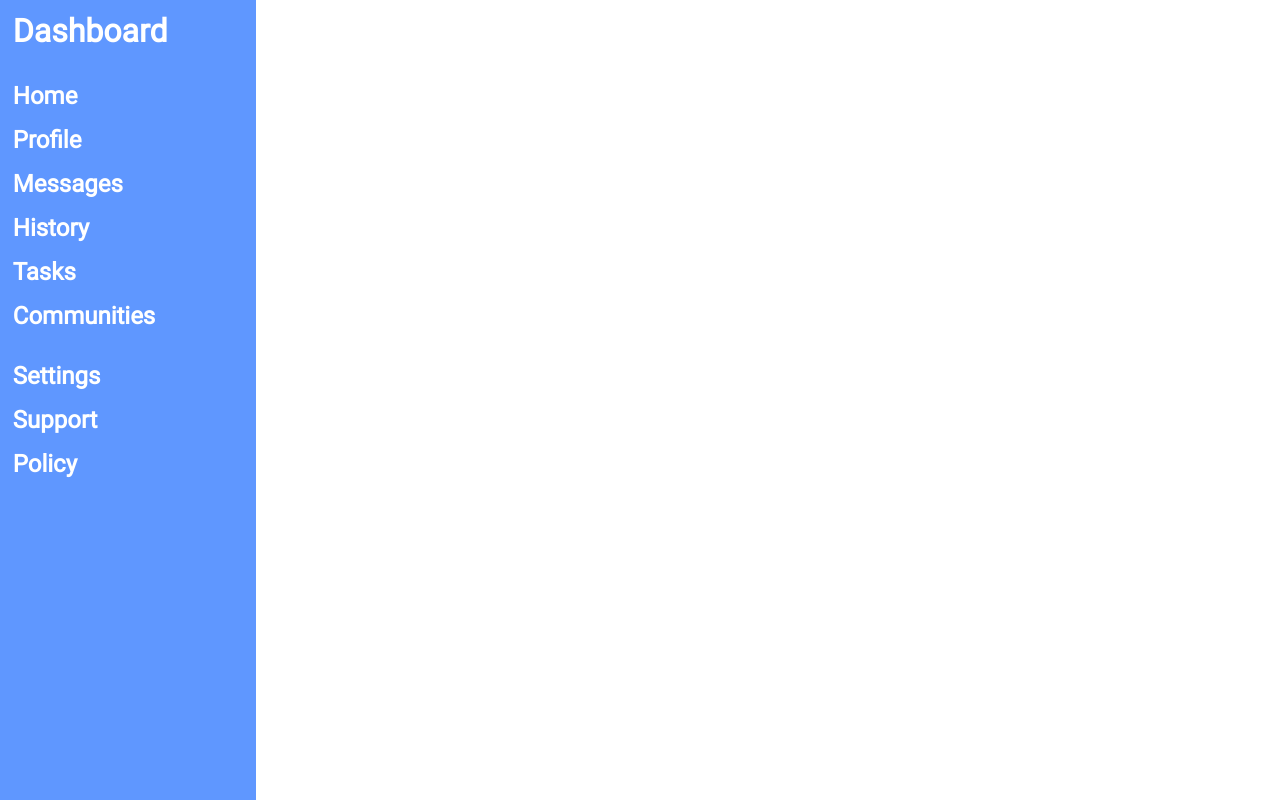
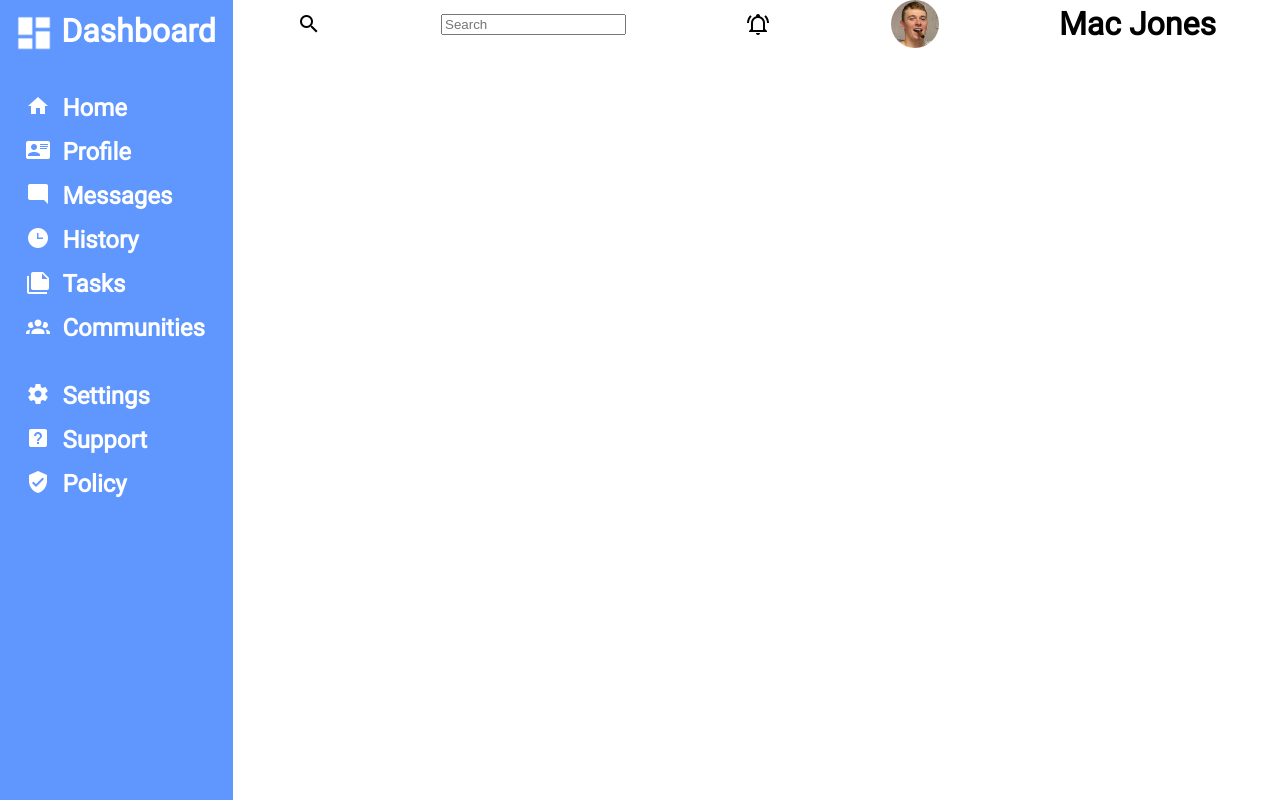
Before and after one commit to act1313/admin-dashboard, a plain HTML site: page index.html in a window 1280 px wide. Drawn offline with Linux system fonts and the light colour scheme.

Commit message:
finished left side and working on navbar

```diff
--- a/index.html
+++ b/index.html
@@ -11,20 +11,68 @@
     <body>
         <div class="main">
             <div class="left">
-                <!--- Install material icons and put an icon here -->
-                <h1 class="heading">Dashboard</h1>
-                <h1 class="sub">Home</h1>
-                <h1 class="sub">Profile</h1>
-                <h1 class="sub">Messages</h1>
-                <h1 class="sub">History</h1>
-                <h1 class="sub">Tasks</h1>
-                <h1 class="sub">Communities</h1>
-                <h1 class="sub bottom">Settings</h1>
-                <h1 class="sub">Support</h1>
-                <h1 class="sub">Policy</h1>
+                <div class="sub top">
+                    <img src="icons/view-dashboard.png" width="42" height="42"/>
+                    <h1 class="heading">Dashboard</h1>
+                </div>
+                <div class="sub mini">
+                    <img src="icons/home.png" height="24" width="24"/>
+                    <h1 class="itemText">Home</h1>
+                </div>
+                <div class="sub mini">
+                    <img src="icons/card-account-details.png" height="24" width="24"/>
+                    <h1 class="itemText">Profile</h1>
+                </div>
+                <div class="sub mini">
+                    <img src="icons/message-reply.png" height="24" width="24"/>
+                    <h1 class="itemText">Messages</h1>
+                </div>
+                <div class="sub mini">
+                    <img src="icons/clock-time-three.png" height="24" width="24"/>
+                    <h1 class="itemText">History</h1>
+                </div>
+                <div class="sub mini">
+                    <img src="icons/note-multiple.png" height="24" width="24"/>
+                    <h1 class="itemText">Tasks</h1>
+                </div>
+                <div class="sub mini">
+                    <img src="icons/account-group.png" height="24" width="24"/>
+                    <h1 class="itemText">Communities</h1>
+                </div>
+                <div class="sub mini bottom">
+                    <img src="icons/cog.png" height="24" width="24"/>
+                    <h1 class="itemText">Settings</h1>
+                </div>
+                <div class="sub mini">
+                    <img src="icons/help-box.png" height="24" width="24"/>
+                    <h1 class="itemText">Support</h1>
+                </div>
+                <div class="sub mini">
+                    <img src="icons/shield-check.png" height="24" width="24"/>
+                    <h1 class="itemText">Policy</h1>
+                </div>
             </div>
             <div class="right">
+                <div class="topBar">
+                    <div class="navBar">
+                        <img src="icons/magnify.png" height="24" width="24"/>
+                        <input type="search" placeholder="Search" class="search" >
+                        <img src="icons/bell-ring-outline.png" height="24" width="24"/>
+                        <img src="icons/mac.png" height="48" width="48" class="mac"/>
+                        <h1 class="name">Mac Jones</h1>
+                    </div>
+                    <div class="underNav">
+                        <div class="leftSection">
 
+                        </div>
+                    </div>
+                </div>
+                <div class="bottomLeft">
+
+                </div>
+                <div class="bottomRight">
+
+                </div>
             </div>
         </div>
     </body>
--- a/style.css
+++ b/style.css
@@ -37,24 +37,48 @@ time, mark, audio, video {
 }
 
 .heading {
-    padding-left: 1vw;
     font-size: 2rem;
     font-weight: bold;
-    padding-bottom: 3vh;
-    padding-top: 1.5vh;
+    padding-left: 0.5vw;
+}
+
+.top {
+    margin-bottom: 3vh;
+    padding-top: 1.5vh !important;
+}
+
+.mini {
+    padding-left: 2vw !important;
 }
 
 .sub {
     padding-left: 1vw;
-    font-size: 1.5rem;
     padding-top: 1vh;
+    display: flex;
     padding-bottom: 1vh;
 }
 
+.itemText {
+    font-size: 1.5rem;
+    padding-left: 1vw;
+}
+
 .bottom {
-    padding-top: 3vh;
+    margin-top: 3vh;
 }
 
 .right {
-    flex: 4 1 0%;
+    flex: 4.5 1 0%;
 }
+
+.navBar {
+    display: flex;
+    padding-top: 2vh;
+    align-items: center;
+    justify-content: space-between;
+    padding: 0 5vw;
+}
+
+.mac {
+    border-radius: 35px;
+}
```
Also changed, not shown: icons/account-group.png (added), icons/bell-ring-outline.png (added), icons/card-account-details.png (added), icons/clock-time-three.png (added), icons/cog.png (added), icons/eye-plus-outline.png (added), icons/help-box.png (added), icons/home.png (added), icons/mac.png (added), icons/magnify.png (added), icons/message-reply.png (added), icons/note-multiple.png (added), icons/shield-check.png (added), icons/source-fork.png (added), 2 more files.
